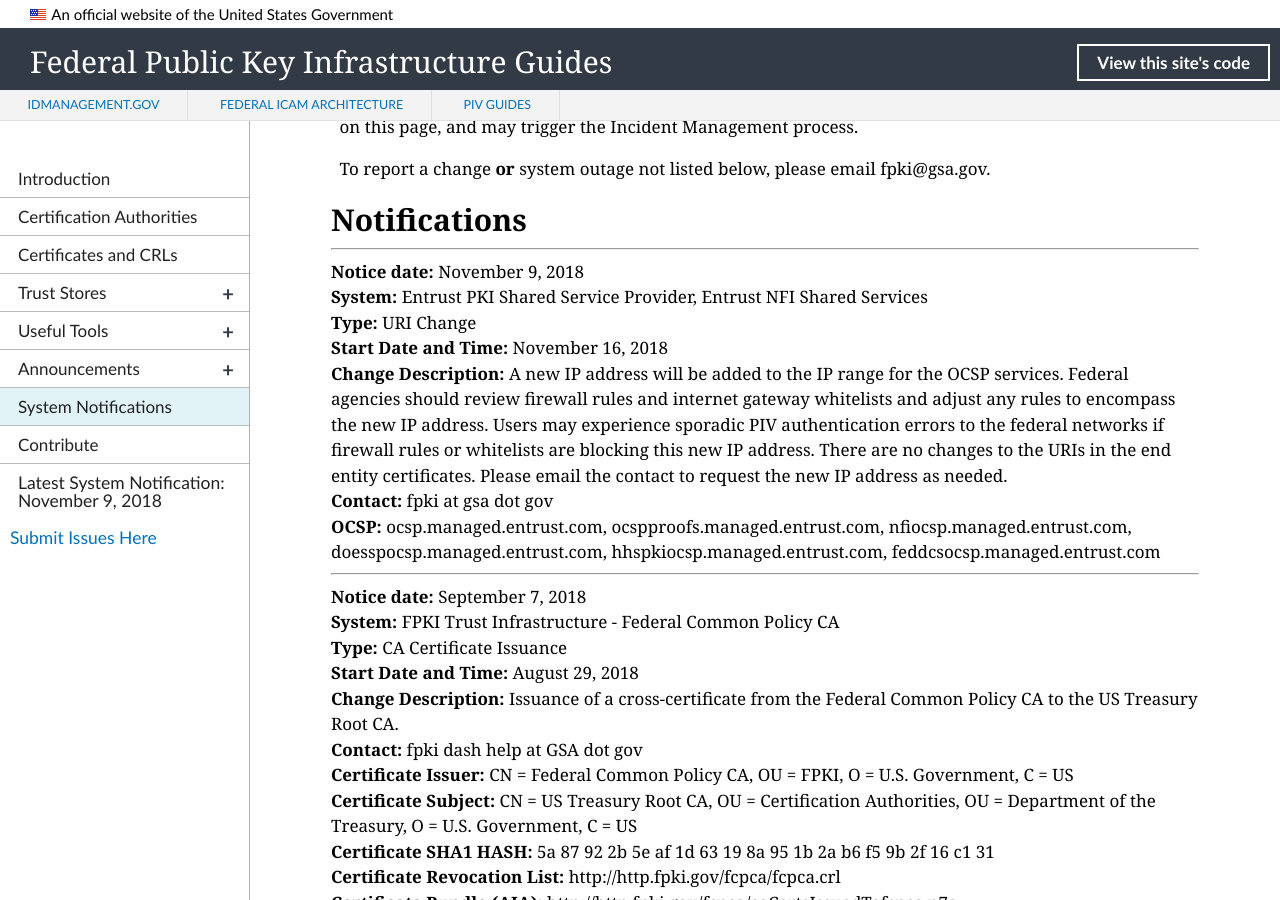
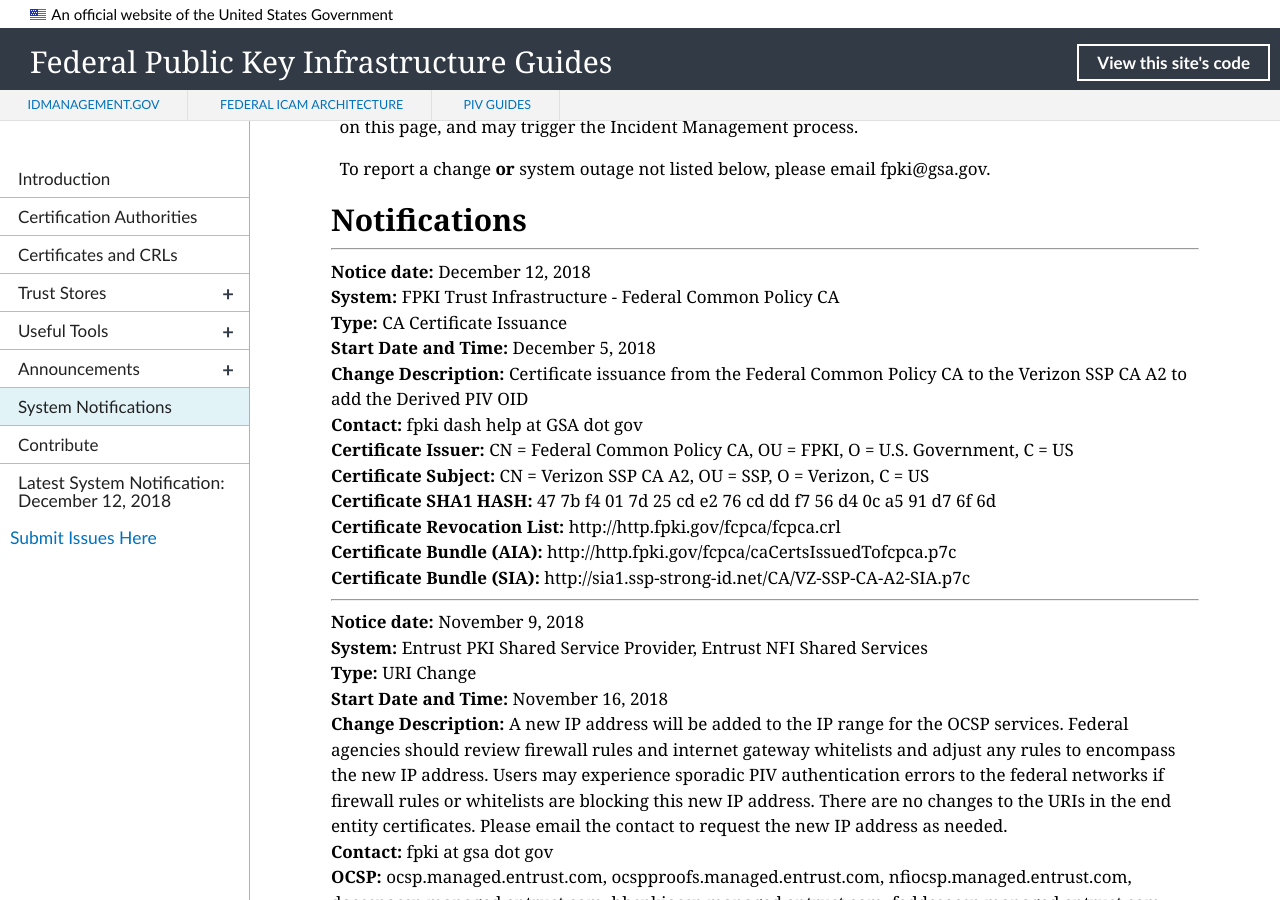
Before and after one commit to GSA/fpki-guides, a Jekyll site: the page built from pages/fpki_notifications.md, in a window 1280 px wide and 900 px high, scrolled down 672 px. Built offline with Jekyll 4.4.1, drawn with Linux system fonts in a browser that asks for light colours; nearby versions of some CDN libraries; library files that are not in the unit come from our copies.

Commit message:
Update for Verizon
Added record for Verizon SSP CA A2 issuance

```diff
--- a/_data/notifications.yml
+++ b/_data/notifications.yml
@@ -457,6 +457,20 @@
   contact: fpki at gsa dot gov
   ocsp_uri: ocsp.managed.entrust.com, ocspproofs.managed.entrust.com, nfiocsp.managed.entrust.com, doesspocsp.managed.entrust.com, hhspkiocsp.managed.entrust.com, feddcsocsp.managed.entrust.com
 
+- notice_date: December 12, 2018
+  change_type: CA Certificate Issuance
+  start_datetime: December 5, 2018
+  end_datetime: December 6, 2026
+  system: FPKI Trust Infrastructure - Federal Common Policy CA
+  change_description: Certificate issuance from the Federal Common Policy CA to the Verizon SSP CA A2 to add the Derived PIV OID
+  contact: fpki dash help at GSA dot gov
+  ca_certificate_hash: 47 7b f4 01 7d 25 cd e2 76 cd dd f7 56 d4 0c a5 91 d7 6f 6d
+  ca_certificate_issuer: CN = Federal Common Policy CA, OU = FPKI, O = U.S. Government, C = US
+  ca_certificate_subject: CN = Verizon SSP CA A2, OU = SSP, O = Verizon, C = US
+  cdp_uri: http://http.fpki.gov/fcpca/fcpca.crl
+  aia_uri: http://http.fpki.gov/fcpca/caCertsIssuedTofcpca.p7c
+  sia_uri: http://sia1.ssp-strong-id.net/CA/VZ-SSP-CA-A2-SIA.p7c
+
 #- notice_date:
 #  change_type: CA Certificate Issuance
 #  start_datetime:
```
